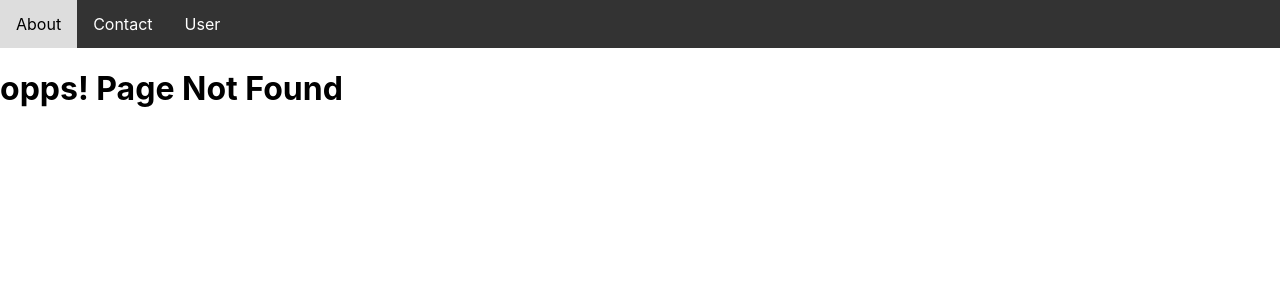
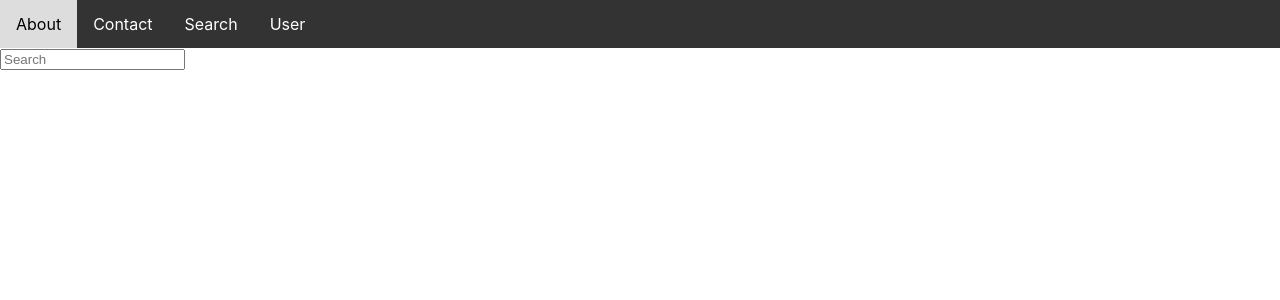
Before and after one commit to Shubham138g/Html, a React (Create React App) app in the folder usehooks/react-hooks/: page /search in a window 1280 px wide. Before the commit this address had no page. Shown: the top 300 px of the page. Built offline with nearby package versions, Linux system fonts and the light colour scheme.

Commit message:
useNavigate hook done

```diff
--- a/usehooks/react-hooks/src/App.js
+++ b/usehooks/react-hooks/src/App.js
@@ -6,6 +6,8 @@ import Contact from './component/Contact';
 import Error from './component/Error';
 import NavBar from './component/NavBar';
 import User from './component/User';
+import Search from './component/Search';
+
 function App() {
 
   return (
@@ -15,6 +17,7 @@ function App() {
       <Routes>
         <Route exact path='/about' Component={About} />
         <Route path='/contact' Component={Contact} />
+        <Route path='/search' Component={Search} />
         <Route path='/user/:fname/:lname' Component={User} />
         <Route path='*' Component={Error} />
       </Routes>
--- a/usehooks/react-hooks/src/component/NavBar.jsx
+++ b/usehooks/react-hooks/src/component/NavBar.jsx
@@ -8,6 +8,7 @@ const NavBar = () => {
     <div className="navBar">
       <NavLink exact activeClassName="active_class" to="/about">About</NavLink>
       <NavLink exact activeClassName="active_class" to="/contact">Contact</NavLink>
+      <NavLink exact activeClassName="active_class" to="/search">Search</NavLink>
       <NavLink  activeClassName="active_class" to="/user/priyanka/thapa">User</NavLink>
 
     </div>
--- /dev/null
+++ b/usehooks/react-hooks/src/component/Search.jsx
@@ -0,0 +1,16 @@
+import React from 'react';
+
+const Search = () => {
+  return (
+    <>
+    <div className="container-search">
+    <input type="text" placeholder='Search' />
+
+    </div>
+
+
+    </>
+  );
+}
+
+export default Search;
--- a/usehooks/react-hooks/src/component/User.jsx
+++ b/usehooks/react-hooks/src/component/User.jsx
@@ -1,12 +1,12 @@
 import React from 'react';
-import { useParams ,useLocation} from 'react-router-dom';
+import { useParams ,useLocation,useNavigate} from 'react-router-dom';
 
 
 
 const User = ({}) => {
     const {fname,lname}= useParams();
     const location =useLocation();
-
+    const navigate=useNavigate();
 
 
   return (
@@ -16,6 +16,9 @@ const User = ({}) => {
       {
         location.pathname ===`/user/shubham/gupta`?(<button onClick={()=>{alert(`you are awesome`)}}>click me</button>):null
       }
+      {
+        location.pathname ===`/user/shubham/gupta`?(<button onClick={()=>{navigate(-1)}}>go back</button>):null
+      }
 
     </>
   );
```
Also changed, not shown: usehooks/react-hooks/src/component/Sresult.jsx (added, +11 -0 lines).
